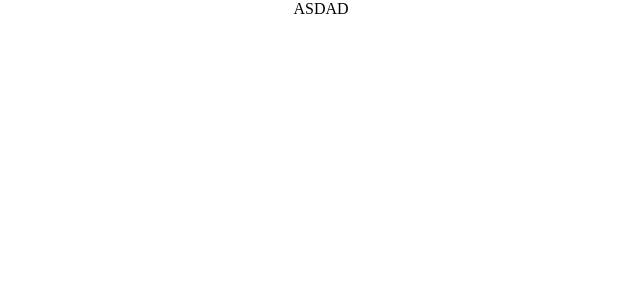
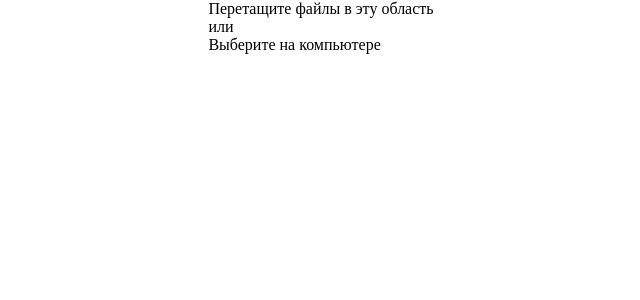
Before and after one commit to tzar4eg/TestTaskDzuba, an Angular app: page / in a window 1280 px wide. Shown: the top 300 px of the page, without its empty margins (319-959 px from the left). Built offline with nearby package versions, Linux system fonts and the light colour scheme.

Commit message:
Добавлен текст в  дропзону

```diff
--- a/src/app/components/dropzone/dropzone.component.html
+++ b/src/app/components/dropzone/dropzone.component.html
@@ -1,3 +1,5 @@
 <div class="dropzone">
-ASDAD
+  <div class="dropzone-text">Перетащите файлы в эту область</div>
+  <div class="dropzone-text">или</div>
+  <div class="dropzone-text dropzone-link"><a>Выберите на компьютере</a></div>
 </div>
```
